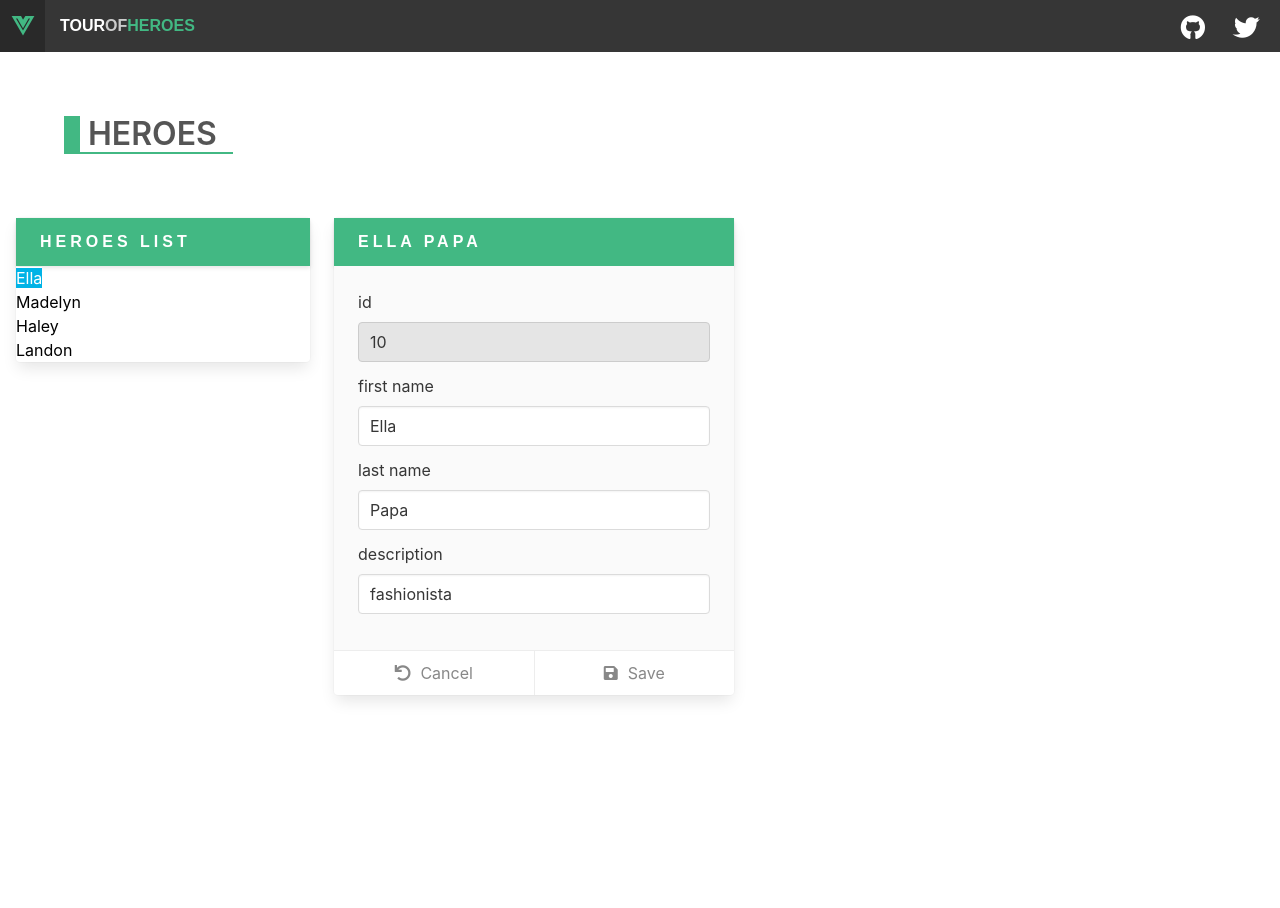
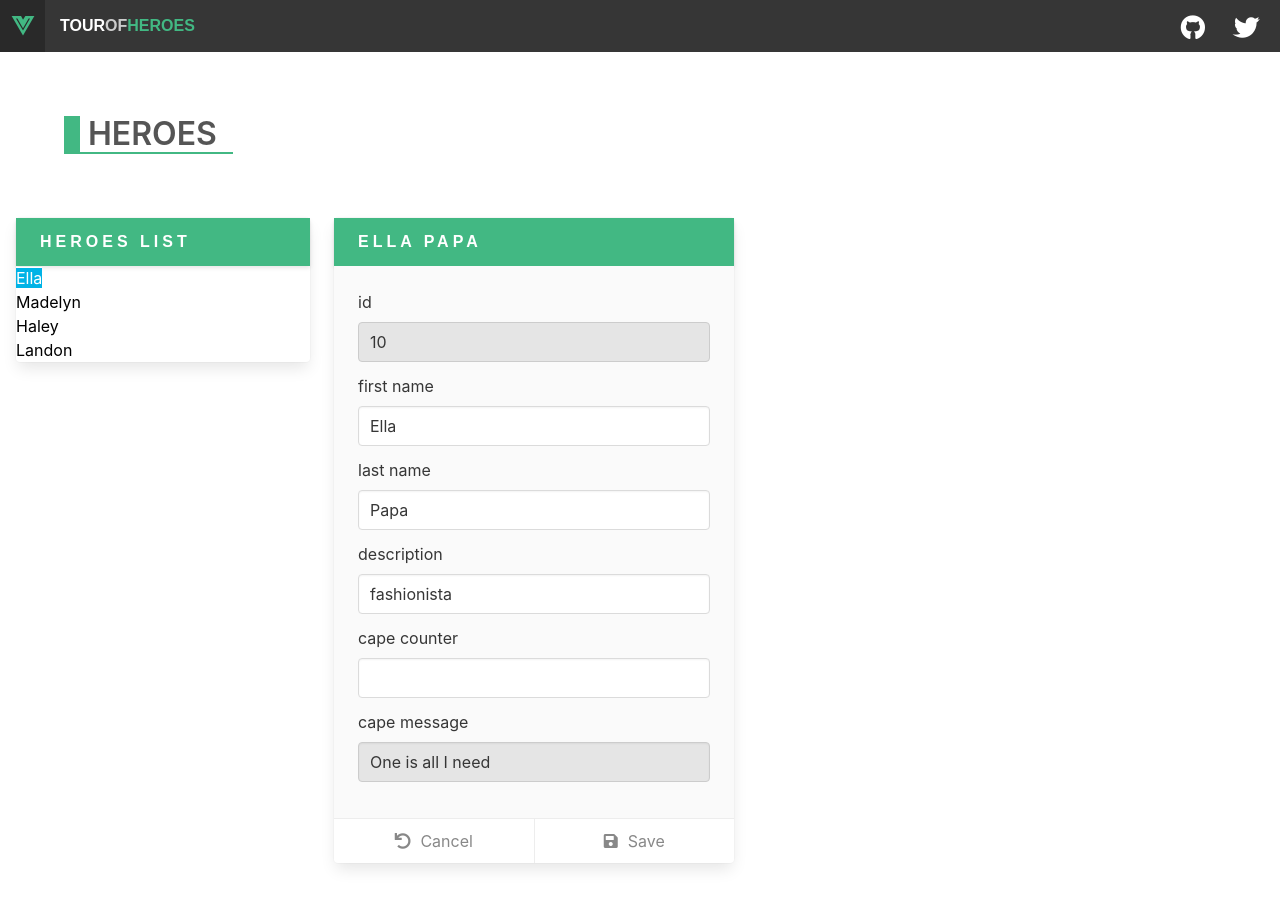
Before and after one commit to Vest/vue-getting-started, a Vue app in the folder chapter0502/: page / in a window 1280 px wide. Both pictures are taken after a click on the link "Ella". Shown: the top 908 px of the page. Before the commit the page ends 800 px from the top, so only its background shows below. Built offline with nearby package versions, Linux system fonts and the light colour scheme.

Commit message:
Chapter 05 Watching Properties
Signed-off-by: Vest <Vest@users.noreply.github.com>

```diff
--- a/chapter0502/src/components/heroes.vue
+++ b/chapter0502/src/components/heroes.vue
@@ -61,6 +61,19 @@
                   v-model="selectedHero.description"
                 />
               </div>
+              <div class="field">
+                <label class="label" for="capeCounter">cape counter</label>
+                <input
+                  class="input"
+                  id="capeCounter"
+                  type="number"
+                  v-model="selectedHero.description"
+                />
+              </div>
+              <div class="field">
+                <label class="label">cape message</label>
+                <label class="input">{{ capeMessage }}</label>
+              </div>
             </div>
           </div>
           <footer class="card-footer">
@@ -88,24 +101,28 @@ const ourHeroes = [
     id: 10,
     firstName: 'Ella',
     lastName: 'Papa',
+    capeCounter: 1,
     description: 'fashionista',
   },
   {
     id: 20,
     firstName: 'Madelyn',
     lastName: 'Papa',
+    capeCounter: 3,
     description: 'the cat whisperer',
   },
   {
     id: 30,
     firstName: 'Haley',
     lastName: 'Papa',
+    capeCounter: 2,
     description: 'pen wielder',
   },
   {
     id: 40,
     firstName: 'Landon',
     lastName: 'Papa',
+    capeCounter: 0,
     description: 'arc trooper',
   },
 ];
@@ -117,6 +134,7 @@ export default {
       heroes: [],
       selectedHero: undefined,
       message: '',
+      capeMessage: '',
     };
   },
   computed: {
@@ -173,5 +191,14 @@ export default {
       this.selectedHero = hero;
     },
   },
+  watch: {
+    'selectedHero.capeCounter': {
+      immediate: true,
+      handler(newValue, oldValue) {
+        console.log(`Watcher evaluated. old=${oldValue}, new=${newValue}`);
+        this.handleTheCapes(newValue);
+      },
+    },
+  },
 };
 </script>
```
